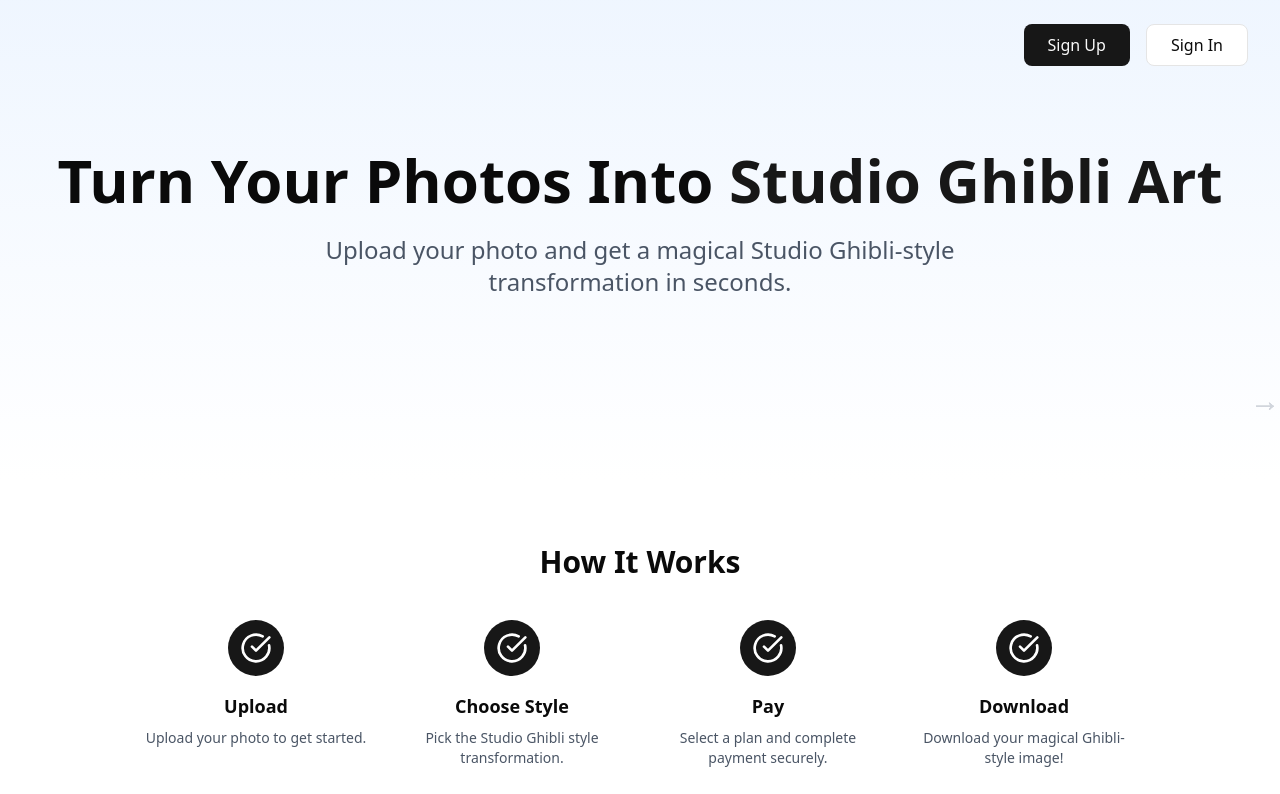
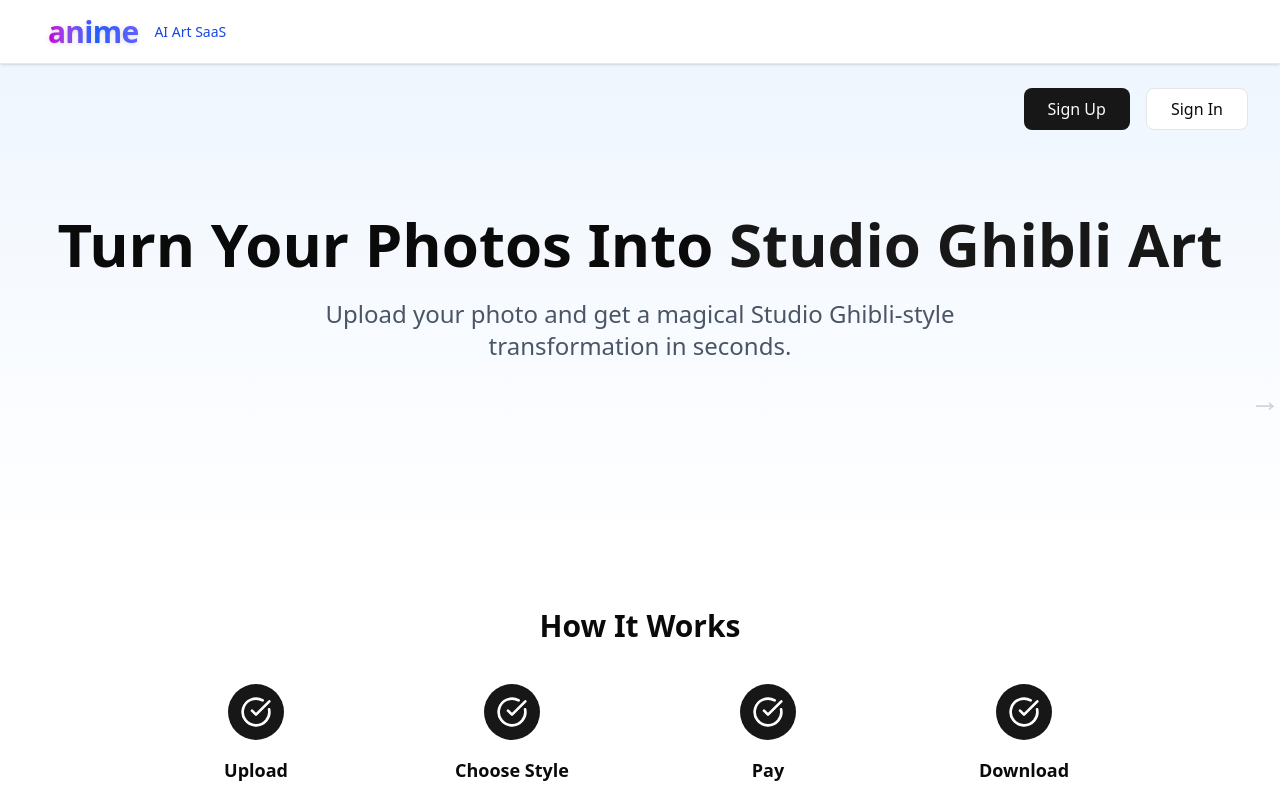
Before and after one commit to shenbagapriya/anime, a Next.js app: page / in a window 1280 px wide. Shown: the top 794 px of the page. Built offline with nearby package versions, Linux system fonts and the light colour scheme.

Commit message:
Add header

```diff
--- a/src/app/dashboard/page.tsx
+++ b/src/app/dashboard/page.tsx
@@ -18,23 +18,40 @@
   return (
     <>
       <SignedIn>
-        {/* User icon at top right for sign out and account management */}
-        <div className="absolute top-6 right-8 z-20">
+        {/* App Header */}
+        <header className="w-full fixed top-0 left-0 z-30 bg-white/80 border-b border-blue-100 shadow-sm h-16 flex items-center px-6 md:px-12">
+          <div className="flex items-center gap-2">
+            <span className="text-2xl md:text-3xl font-extrabold bg-gradient-to-r from-fuchsia-600 via-blue-600 to-indigo-500 bg-clip-text text-transparent tracking-tight drop-shadow-sm">anime</span>
+            <span className="text-xs md:text-sm font-medium text-blue-700 ml-2">AI Art SaaS</span>
+          </div>
+          <div className="ml-auto">
             <UserButton afterSignOutUrl="/" />
           </div>
-        <div className="flex flex-col items-center justify-center min-h-screen">
-          <h1 className="text-3xl font-bold mb-4">Welcome, {user?.firstName || user?.username || "User"}!</h1>
-          <p className="text-lg">This is your dashboard.</p>
+        </header>
+        <div className="relative flex flex-col items-center min-h-screen w-full bg-gradient-to-br from-blue-50 via-white to-pink-50 pb-24">
+          <div className="w-full max-w-4xl mx-auto px-4 pt-20">
+            <h1 className="text-4xl md:text-5xl font-extrabold text-center bg-gradient-to-r from-fuchsia-600 via-blue-600 to-indigo-500 bg-clip-text text-transparent mb-3 drop-shadow-sm">
+              Welcome, {user?.firstName || user?.username || "User"}!
+            </h1>
+            <p className="text-lg md:text-xl text-center text-gray-600 mb-8">
+              Upload your photo, pick a style, and download your magical AI art!
+            </p>
+            <div className="flex flex-col md:flex-row gap-8 md:gap-16 items-center justify-center mb-12">
+              <div className="w-full md:w-1/2 bg-white/80 rounded-2xl shadow-lg p-8 border border-blue-100">
                 <UploadImage onUploaded={handleUploaded} />
                 {showStyleSelector && lastImageId && (
                   <div className="mt-8">
-              <h2 className="text-xl font-semibold mb-2">Choose an art style for your image:</h2>
+                    <h2 className="text-xl font-semibold mb-2 text-center">Choose an art style for your image:</h2>
                     <ArtStyleSelector imageId={lastImageId} onStyleSelected={() => setShowStyleSelector(false)} />
                   </div>
                 )}
               </div>
-        <div className="flex flex-col items-center justify-center min-h-screen mt-8">
+            </div>
+            <div className="bg-white/90 rounded-2xl shadow-xl border border-blue-100 px-6 py-8 mt-8">
+              <h2 className="text-2xl font-bold mb-4 text-center text-blue-700">Your Art History</h2>
               <ImageGallery />
+            </div>
+          </div>
         </div>
       </SignedIn>
       <SignedOut>
--- a/src/app/page.tsx
+++ b/src/app/page.tsx
@@ -2,12 +2,27 @@
 import { HowItWorks } from "../components/HowItWorks";
 import { Pricing } from "../components/Pricing";
 
+// App Header (copied from dashboard)
+function AppHeader() {
+  return (
+    <header className="w-full fixed top-0 left-0 z-30 bg-white/80 border-b border-blue-100 shadow-sm h-16 flex items-center px-6 md:px-12">
+      <div className="flex items-center gap-2">
+        <span className="text-2xl md:text-3xl font-extrabold bg-gradient-to-r from-fuchsia-600 via-blue-600 to-indigo-500 bg-clip-text text-transparent tracking-tight drop-shadow-sm">anime</span>
+        <span className="text-xs md:text-sm font-medium text-blue-700 ml-2">AI Art SaaS</span>
+      </div>
+    </header>
+  );
+}
+
 export default function Home() {
   return (
-    <main className="flex flex-col min-h-screen">
-      <Hero />
-      <HowItWorks />
-      <Pricing />
-    </main>
+    <>
+      <AppHeader />
+      <main className="flex flex-col min-h-screen pt-16">
+        <Hero />
+        <HowItWorks />
+        <Pricing />
+      </main>
+    </>
   );
 }
```
Lines whose indentation alone changed are shown as unchanged.
